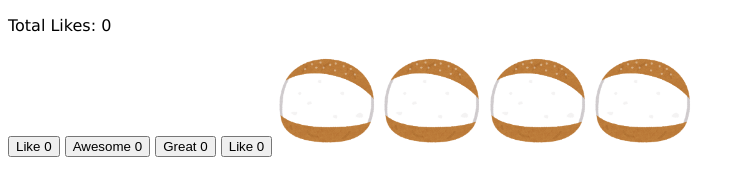
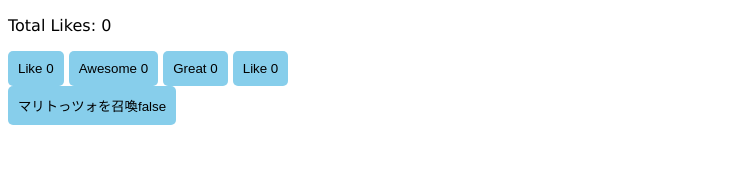
Before and after one commit to ponta1106/vue_component_practice, a plain HTML site: page index.html in a window 1280 px wide. Shown: the whole page, without its empty margins (0-745 px from the left). Drawn offline with nearby package versions, Linux system fonts and the light colour scheme.

Commit message:
Add: マリトっツォを召喚できるように修正

```diff
--- a/index.html
+++ b/index.html
@@ -14,10 +14,10 @@
     <like-component message="Awesome" @increment="incrementTotal"></like-component>
     <like-component message="Great" @increment="incrementTotal"></like-component>
     <like-component @increment="incrementTotal"></like-component>
-    <maritozzo-component></maritozzo-component>
-    <maritozzo-component></maritozzo-component>
-    <maritozzo-component></maritozzo-component>
-    <maritozzo-component></maritozzo-component>
+    <br>
+    <button @click="active">マリトっツォを召喚{{ isActive }}</button>
+    <br>
+    <maritozzo-component v-if="isActive"></maritozzo-component>
   </div>
   <script src="https://cdn.jsdelivr.net/npm/vue@2/dist/vue.js"></script>
   <script src="js/main.js"></script>
--- a/js/main.js
+++ b/js/main.js
@@ -33,11 +33,15 @@
       'maritozzo-component': maritozzoComponent
     },
     data: {
-      total: 0
+      total: 0,
+      isActive: false,
     },
     methods: {
       incrementTotal() {
         this.total++;
+      },
+      active() {
+        this.isActive = !this.isActive
       }
     }
 
--- a/styles.css
+++ b/styles.css
@@ -7,3 +7,15 @@ body {
   width: 100px;
   height: 100px;
 }
+
+button {
+  border: none;
+  padding: 10px;
+  background-color: skyblue;
+  border-radius: 5px;
+  cursor: pointer;
+}
+
+button:hover {
+  opacity: .7;
+}
```
